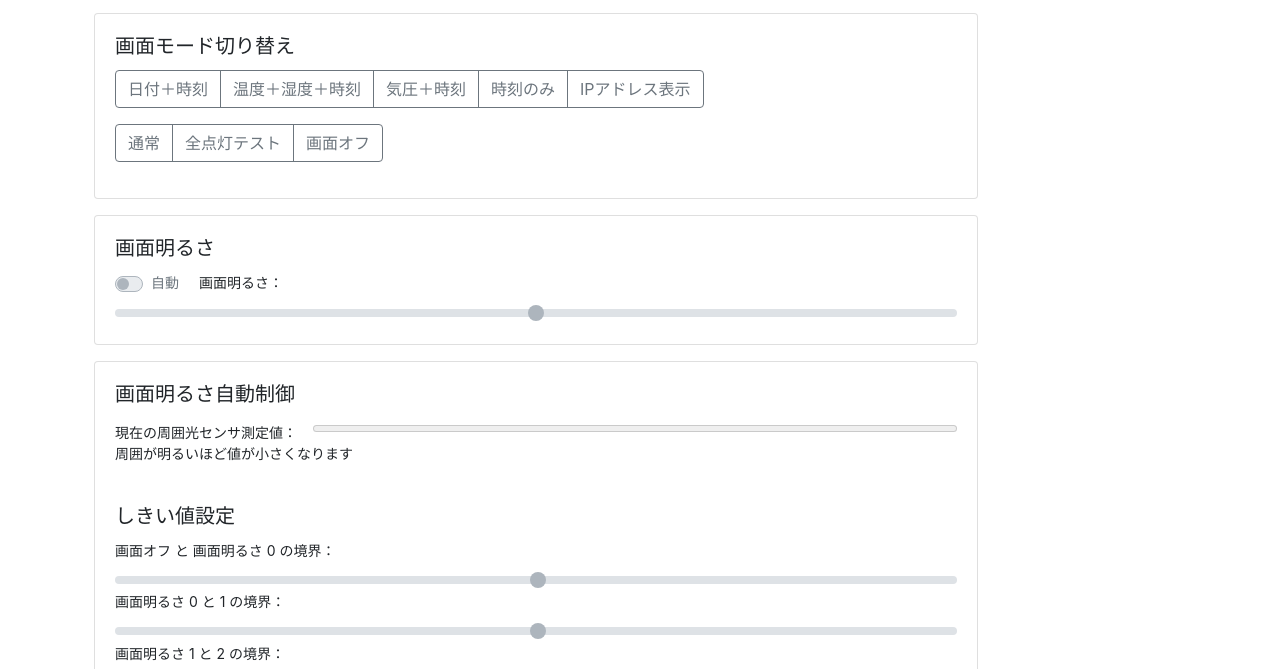
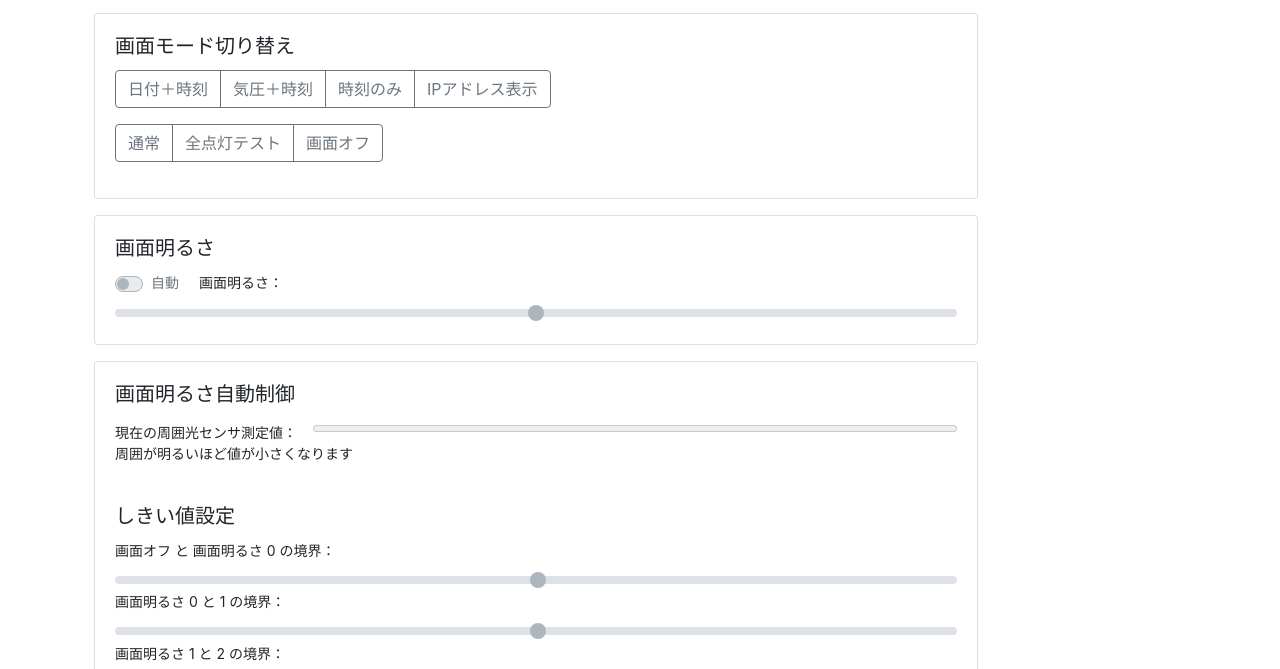
Before and after one commit to hunamizawa/ESP8266Clock, a plain HTML site: page data/index.html in a window 1280 px wide. Shown: the part 122-791 px from the top of the page. Drawn offline with nearby package versions, Linux system fonts and the light colour scheme; no server answers.

Commit message:
remove button TEMP_HUMI_TIME

```diff
--- a/data/index.html
+++ b/data/index.html
@@ -40,9 +40,6 @@
               <div class="btn-group btn-group-toggle" data-toggle="buttons">
                 <label class="btn btn-outline-secondary">
                   <input type="radio" name="pane" class="disable-until-load" disabled value="DATE_TIME"> 日付＋時刻
-                </label>
-                <label class="btn btn-outline-secondary">
-                  <input type="radio" name="pane" class="disable-until-load" disabled value="TEMP_HUMI_TIME"> 温度＋湿度＋時刻
                 </label>
                 <label class="btn btn-outline-secondary">
                   <input type="radio" name="pane" class="disable-until-load" disabled value="PRES_TIME"> 気圧＋時刻
```
